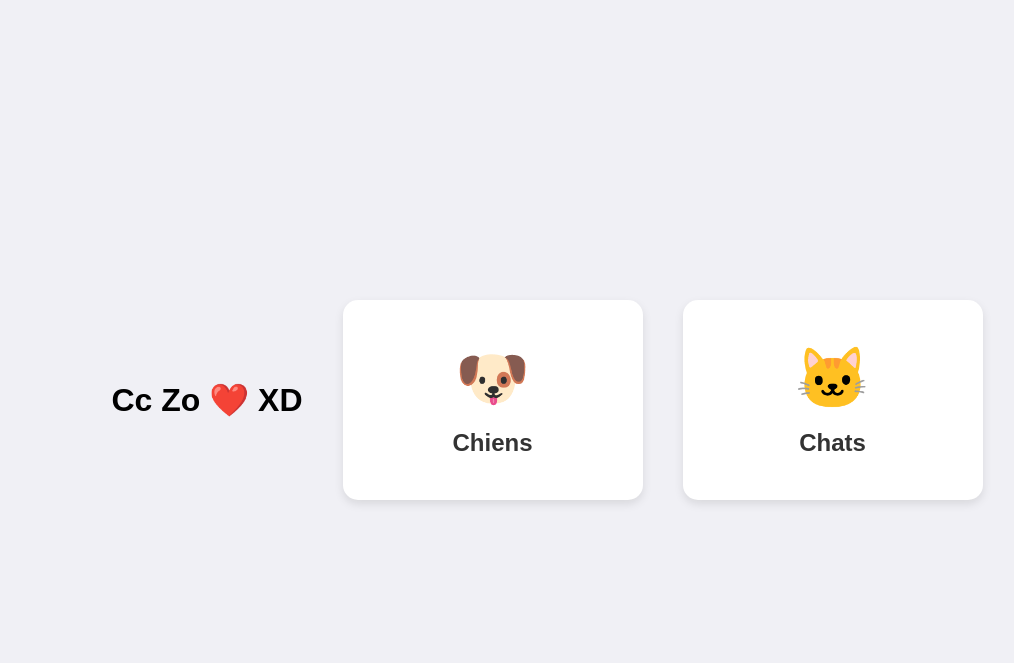
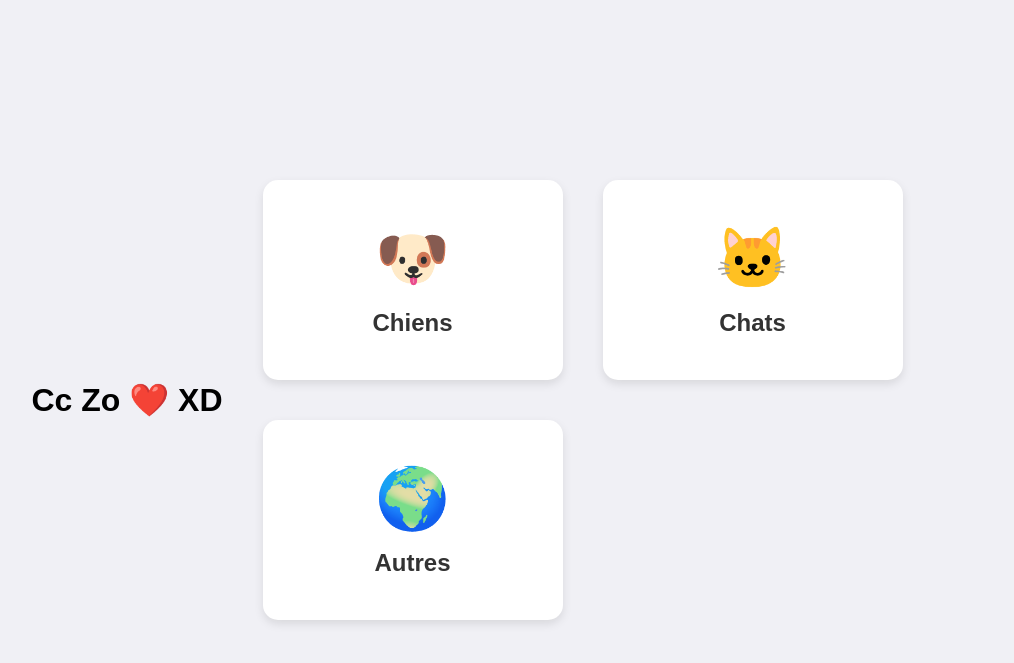
Before and after one commit to judryp25s-beep/cadeau_zo, a Flask app: page / in a window 1280 px wide. Shown: the top 663 px of the page, without its empty margins (93-1107 px from the left). Run offline with Flask 3, Linux system fonts and the light colour scheme.

Commit message:
Update main.html

```diff
--- a/templates/main.html
+++ b/templates/main.html
@@ -81,6 +81,10 @@
       <div class="icon">🐱</div>
       <div class="label">Chats</div>
     </div>
+    <div class="card" onclick="window.location.href='https://www.inaturalist.org/observations'">
+      <div class="icon">🌍</div>
+      <div class="label">Autres</div>
+    </div>
   </div>
 </body>
 </html>
```
